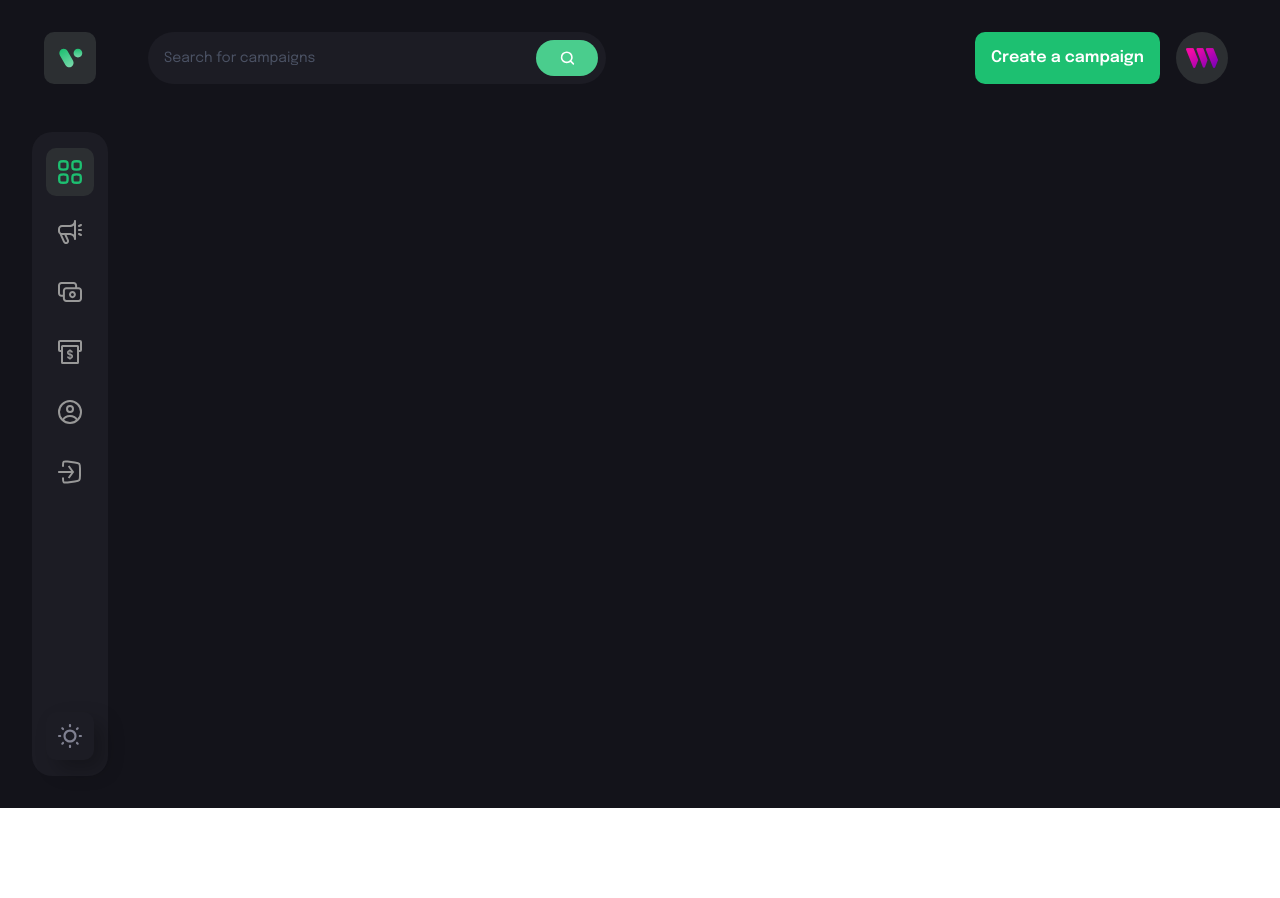
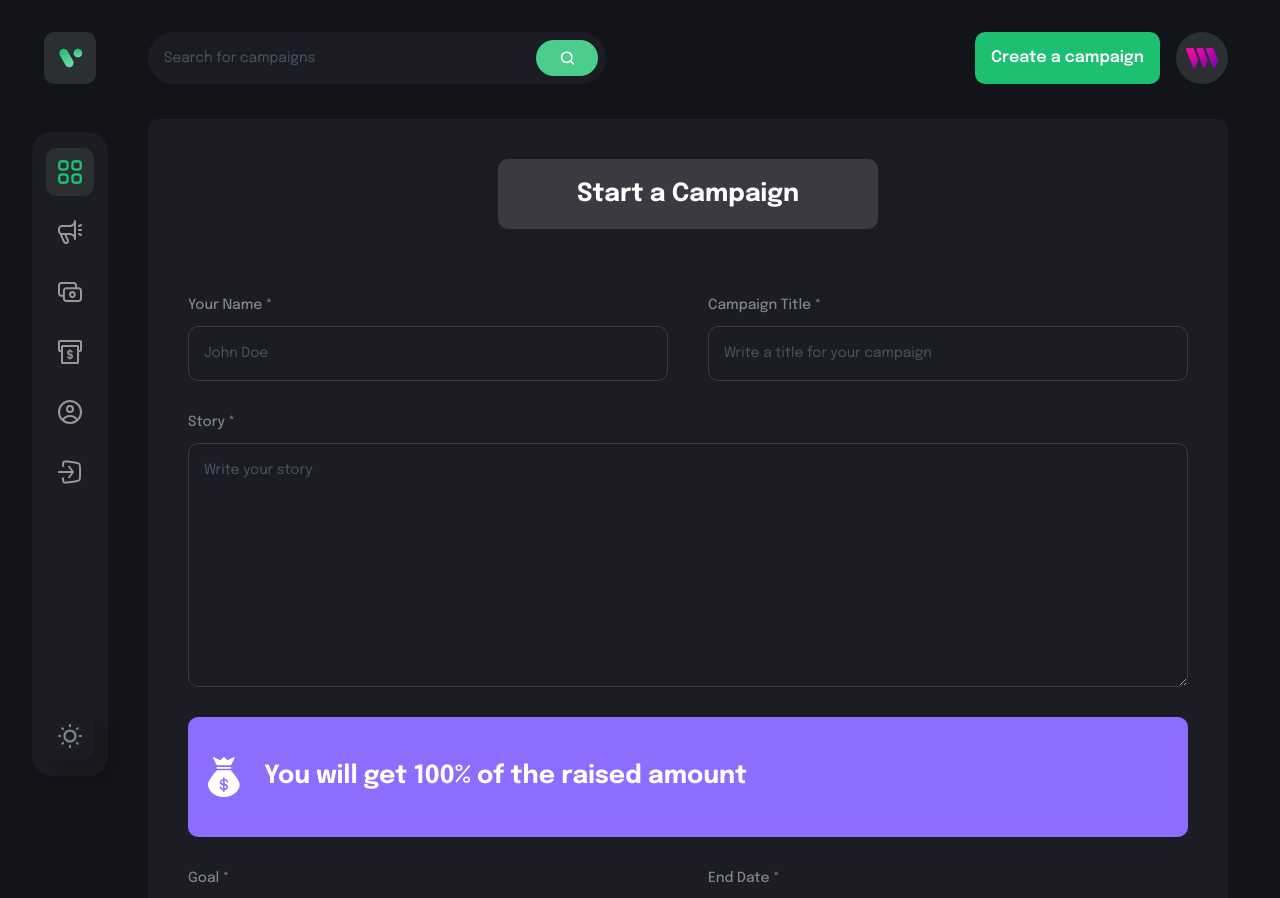
Before and after one commit to Zeztron/web3_crowdfunding_app, a React (Vite) app in the folder client/: page /create-campaign in a window 1280 px wide. Before the commit this address had no page. Shown: the top 898 px of the page. Before the commit the page ends 808 px from the top, so only its background shows below. Built offline with nearby package versions, Linux system fonts and the light colour scheme; what @thirdweb-dev/react would draw is missing.

Commit message:
Create campaign page

```diff
--- a/client/src/App.tsx
+++ b/client/src/App.tsx
@@ -13,6 +13,9 @@
         <Navbar />
         <Routes>
           <Route path="/" element={<Home />} />
+          <Route path="/profile" element={<Profile />} />
+          <Route path="/create-campaign" element={<CreateCampaign />} />
+          <Route path="/campaign-details/:id" element={<CampaignDetails />} />
         </Routes>
       </div>
     </div>
--- a/client/src/components/CustomButtom.tsx
+++ b/client/src/components/CustomButtom.tsx
@@ -4,7 +4,7 @@
   btnType: 'button' | 'submit' | 'reset' | undefined;
   title: string;
   styles: string;
-  handleClick: () => void;
+  handleClick: any;
 }
 
 const CustomButtom = ({
--- /dev/null
+++ b/client/src/components/FormField.tsx
@@ -0,0 +1,51 @@
+import React from 'react';
+
+interface FormFieldProps {
+  labelName: string;
+  placeholder: string;
+  inputType?: string;
+  isTextArea?: boolean;
+  value: string;
+  handleChange: (e: any) => void;
+}
+
+const FormField = ({
+  labelName,
+  placeholder,
+  inputType,
+  isTextArea,
+  value,
+  handleChange,
+}: FormFieldProps) => {
+  return (
+    <label className="flex-1 w-full flex flex-col">
+      {labelName && (
+        <span className="font-epilogue font-medium text-[14px] leading-[22px] text-[#808191] mb-[10px]">
+          {labelName}
+        </span>
+      )}
+      {isTextArea ? (
+        <textarea
+          required
+          value={value}
+          onChange={handleChange}
+          rows={10}
+          placeholder={placeholder}
+          className="py-[16px] sm:px-[25px px-[15px] outline-none border-[1px] border-[#3a3a43] bg-transparent font-epilogue text-white text-[14px] placeholder:text-[#4b5264] rounded-[10px] sm:min-w-[300px]"
+        />
+      ) : (
+        <input
+          required
+          value={value}
+          onChange={handleChange}
+          type={inputType}
+          step="0.1"
+          placeholder={placeholder}
+          className="py-[16px] sm:px-[25px px-[15px] outline-none border-[1px] border-[#3a3a43] bg-transparent font-epilogue text-white text-[14px] placeholder:text-[#4b5264] rounded-[10px] sm:min-w-[300px]"
+        />
+      )}
+    </label>
+  );
+};
+
+export default FormField;
--- a/client/src/components/index.ts
+++ b/client/src/components/index.ts
@@ -1,3 +1,4 @@
 export { default as Navbar } from './Navbar';
 export { default as Sidebar } from './Sidebar';
 export { default as CustomButton } from './CustomButtom';
+export { default as FormField } from './FormField';
--- a/client/src/pages/CreateCampaign.tsx
+++ b/client/src/pages/CreateCampaign.tsx
@@ -1,7 +1,126 @@
-import React from 'react';
+import React, { useState } from 'react';
+import { useNavigate } from 'react-router-dom';
+import { ethers } from 'ethers';
+import { money } from '../assets';
+import { CustomButton, FormField } from '../components';
+import { checkIfImage } from '../utils';
 
 const CreateCampaign = () => {
-  return <div>CreateCampaign</div>;
+  const navigate = useNavigate();
+  const [isLoading, setIsLoading] = useState(false);
+  const [form, setForm] = useState({
+    name: '',
+    title: '',
+    description: '',
+    target: '',
+    deadline: '',
+    image: '',
+  });
+
+  const handleFormFieldChange = (
+    fieldName: string,
+    e: React.ChangeEvent<HTMLInputElement>
+  ): void => {
+    setForm({ ...form, [fieldName]: e.target.value });
+  };
+
+  const handleSubmit = (e: React.FormEvent<HTMLFormElement>) => {
+    e.preventDefault();
+
+    console.log(form);
+  };
+
+  return (
+    <div className="bg-[#1c1c24] flex justify-center items-center flex-col rounded-[10px] sm:p-10 p-4">
+      {isLoading && 'Loader...'}
+      <div className="flex justify-center items-center p-[16px] sm:min-w-[380px] bg-[#3a3a43] rounded-[10px]">
+        <h1 className="font-epilogue font-bold sm:text-[25px] text-[18px] leading-[38px] text-white">
+          Start a Campaign
+        </h1>
+      </div>
+      <form
+        onSubmit={handleSubmit}
+        className="w-full mt-[65px] flex flex-col gap-[30px]"
+      >
+        <div className="flex flex-wrap gap-[40px]">
+          <FormField
+            labelName="Your Name *"
+            placeholder="John Doe"
+            inputType="text"
+            value={form.name}
+            handleChange={(e) => {
+              handleFormFieldChange('name', e);
+            }}
+          />
+          <FormField
+            labelName="Campaign Title *"
+            placeholder="Write a title for your campaign"
+            inputType="text"
+            value={form.title}
+            handleChange={(e) => {
+              handleFormFieldChange('title', e);
+            }}
+          />
+        </div>
+        <FormField
+          labelName="Story *"
+          placeholder="Write your story"
+          isTextArea={true}
+          value={form.description}
+          handleChange={(e) => {
+            handleFormFieldChange('description', e);
+          }}
+        />
+        <div className="w-full flex justify-start items-center p-4 bg-[#8c6dfd] h-[120px] rounded-[10px]">
+          <img
+            src={money}
+            alt="Money"
+            className="w-[40px] h-[40px] object-contain"
+          />
+          <h4 className="font-epilogue font-bold text-[25px] text-white ml-[20px]">
+            You will get 100% of the raised amount
+          </h4>
+        </div>
+        <div className="flex flex-wrap gap-[40px]">
+          <FormField
+            labelName="Goal *"
+            placeholder="ETH 0.50"
+            inputType="text"
+            value={form.target}
+            handleChange={(e) => {
+              handleFormFieldChange('target', e);
+            }}
+          />
+          <FormField
+            labelName="End Date *"
+            placeholder="End Date"
+            inputType="date"
+            value={form.deadline}
+            handleChange={(e) => {
+              handleFormFieldChange('deadline', e);
+            }}
+          />
+        </div>
+        <FormField
+          labelName="Campaign image *"
+          placeholder="Place image URL of your campaign"
+          inputType="url"
+          value={form.image}
+          handleChange={(e) => {
+            handleFormFieldChange('image', e);
+          }}
+        />
+        <div className="flex justify-center items-center mt-[40px]">
+          <CustomButton
+            btnType="submit"
+            title="Submit new campaign"
+            styles="bg-[#1dc071]"
+            handleClick={handleSubmit}
+          />
+        </div>
+      </form>
+    </div>
+  );
 };
 
 export default CreateCampaign;
```
